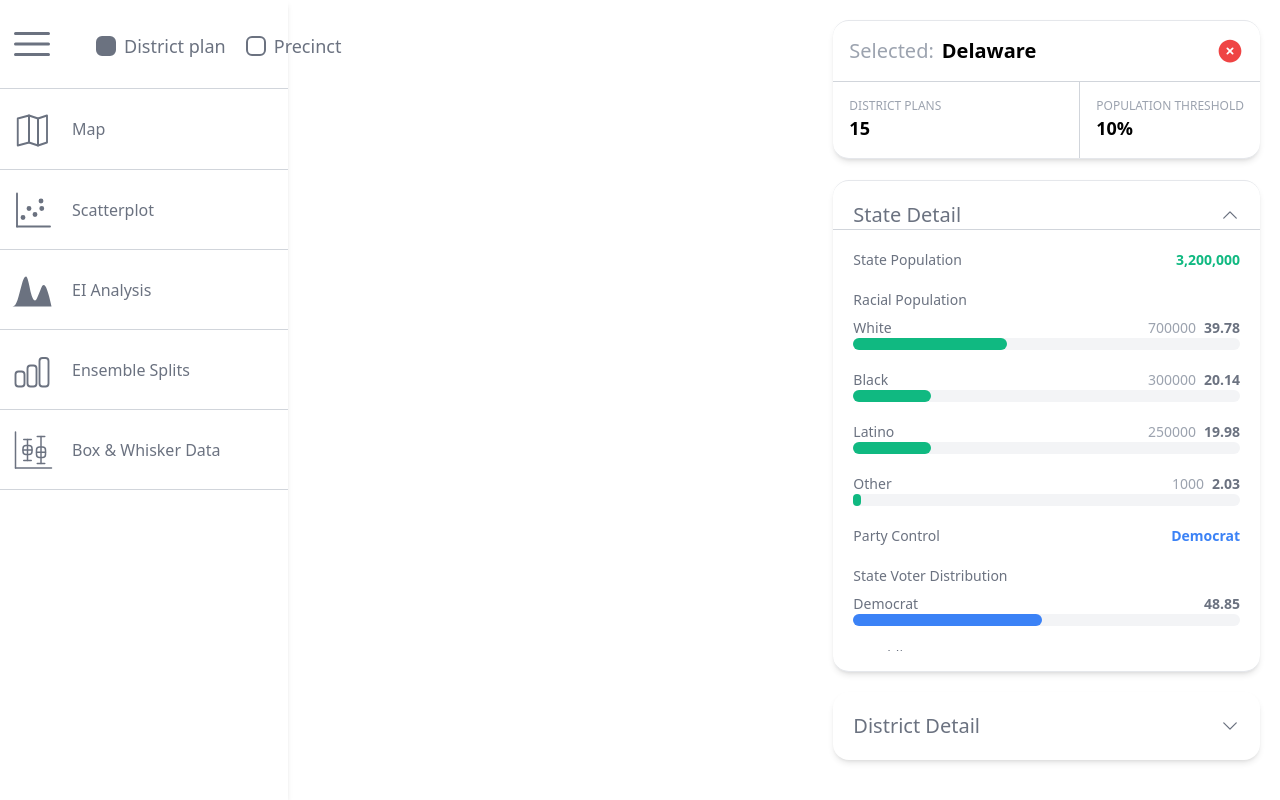
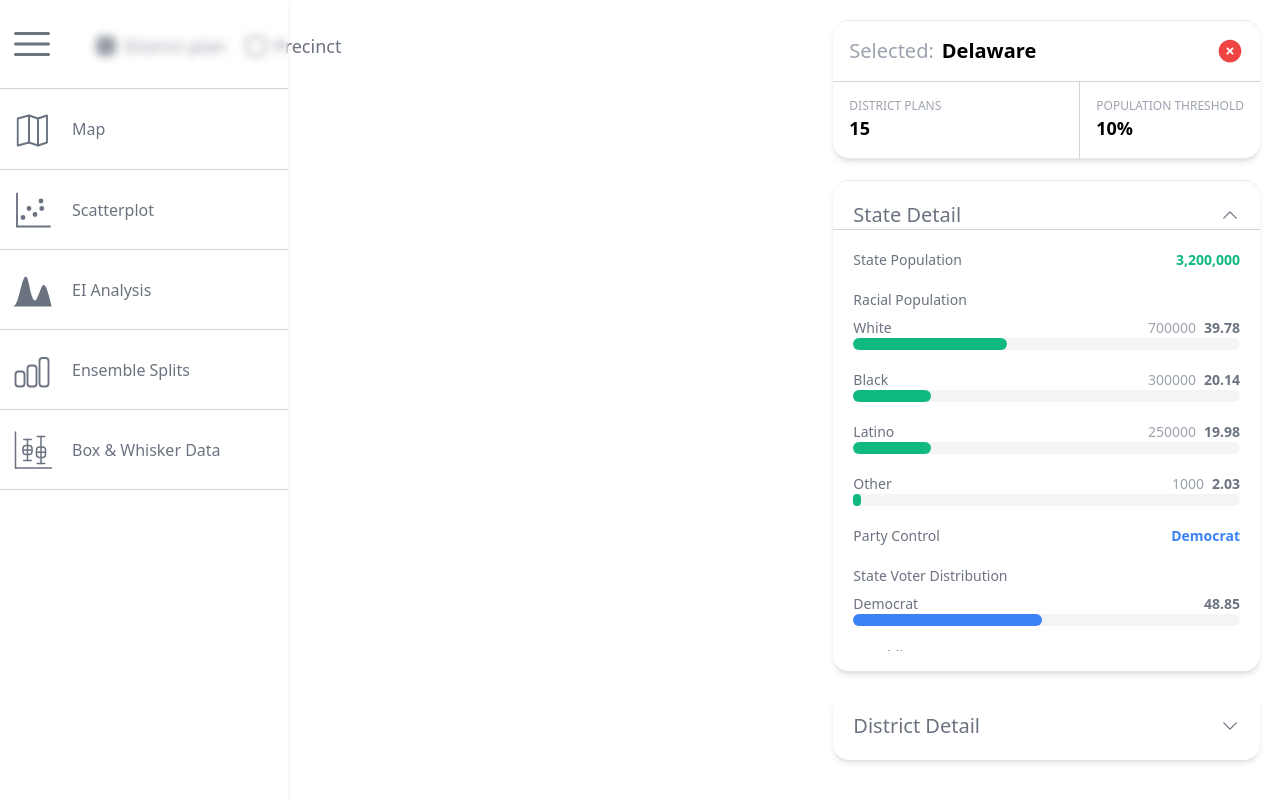
Before and after one commit to CSE416-Rockies/Rockies-VRA-Repeal-Analysis, a React (Vite) app in the folder client/: page /map in a window 1280 px wide. Built offline with nearby package versions, Linux system fonts and the light colour scheme.

Commit message:
translucent look on navbar

```diff
--- a/client/src/components/NavBar.jsx
+++ b/client/src/components/NavBar.jsx
@@ -21,7 +21,7 @@ export default function NavBar(){
 
     return(
         <div id = "navbar"
-            className = {`flex flex-col relative z-50 h-screen shadow-md py-5 overflow-hidden transition-all duration-500 ease-in-out ${expand ? 'w-72' : 'w-16'}`}
+            className = {`flex flex-col relative z-50 h-screen bg-white/30 backdrop-blur-sm shadow-md py-5 overflow-hidden transition-all duration-500 ease-in-out ${expand ? 'w-72' : 'w-16'}`}
             onMouseEnter={() => setExpand(true)}
             onMouseLeave={() => setExpand(false)}
         >
```
